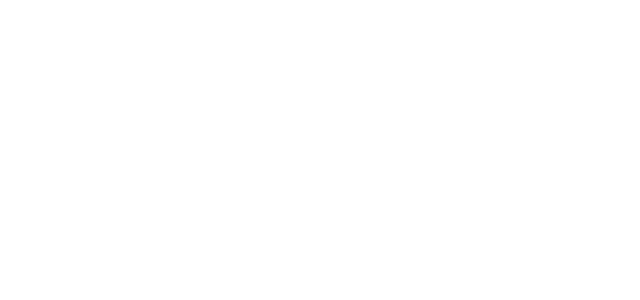
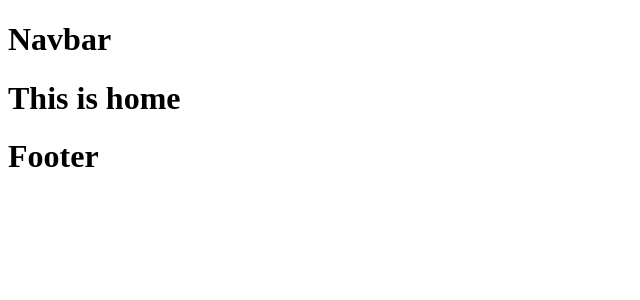
Before and after one commit to cloudymolecule/portfolio-v1, a React (Create React App) app: page / in a window 1280 px wide. Shown: the top 300 px of the page, without its empty margins (0-640 px from the left). Built offline with nearby package versions, Linux system fonts and the light colour scheme.

Commit message:
Add various components

```diff
--- a/package.json
+++ b/package.json
@@ -8,6 +8,7 @@
     "@testing-library/user-event": "^12.1.10",
     "react": "^17.0.2",
     "react-dom": "^17.0.2",
+    "react-router-dom": "^5.2.0",
     "react-scripts": "4.0.3",
     "web-vitals": "^1.0.1"
   },
--- a/src/App.js
+++ b/src/App.js
@@ -1,10 +1,18 @@
+import  { BrowserRouter as Autobahn, Switch, Route } from 'react-router-dom'
 import './styles/App.css'
+import Navbar from './components/Navbar'
+import Home from './components/Home'
+import Footer from './components/Footer'
 
 function App() {
   return (
-    <div>
-
-    </div>
+    <Autobahn>
+      <Navbar />
+      <Switch>
+        <Route path='/' exact component={Home} />
+      </Switch>
+      <Footer />
+    </Autobahn>
   )
 }
 
--- /dev/null
+++ b/src/components/Footer.js
@@ -0,0 +1,11 @@
+import React from 'react'
+
+function Footer() {
+    return (
+        <div>
+            <h1>Footer</h1>
+        </div>
+    )
+}
+
+export default Footer
--- /dev/null
+++ b/src/components/Home.js
@@ -0,0 +1,12 @@
+import React from 'react'
+
+
+function Home() {
+    return (
+        <div>
+            <h1>This is home</h1>
+        </div>
+    )
+}
+
+export default Home
--- /dev/null
+++ b/src/components/Navbar.js
@@ -0,0 +1,11 @@
+import React from 'react'
+
+function Navbar() {
+    return (
+        <div>
+            <h1>Navbar</h1>
+        </div>
+    )
+}
+
+export default Navbar
```
Also changed, not shown: src/styles/Footer.css (added), src/styles/Home.css (added), src/styles/Navbar.css (added), 2 other files (tests, documents, lock files or other folders).
